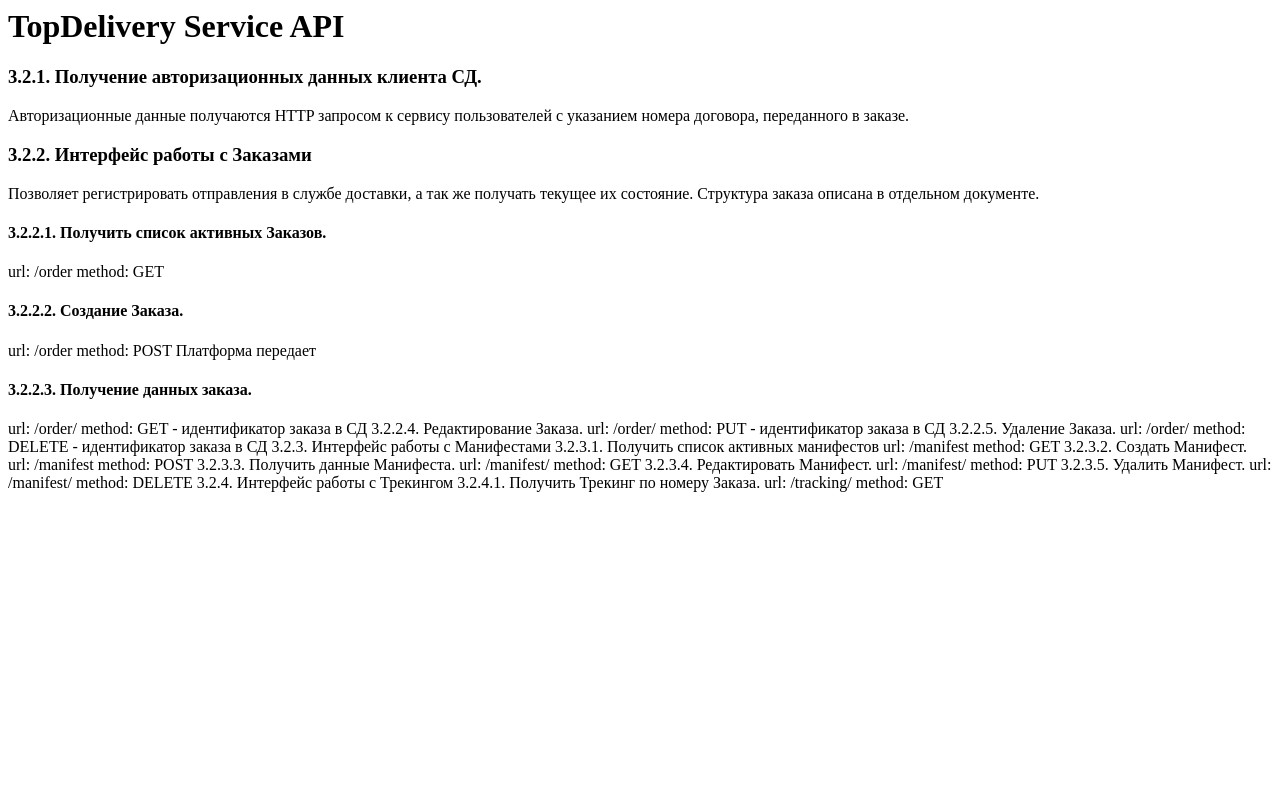
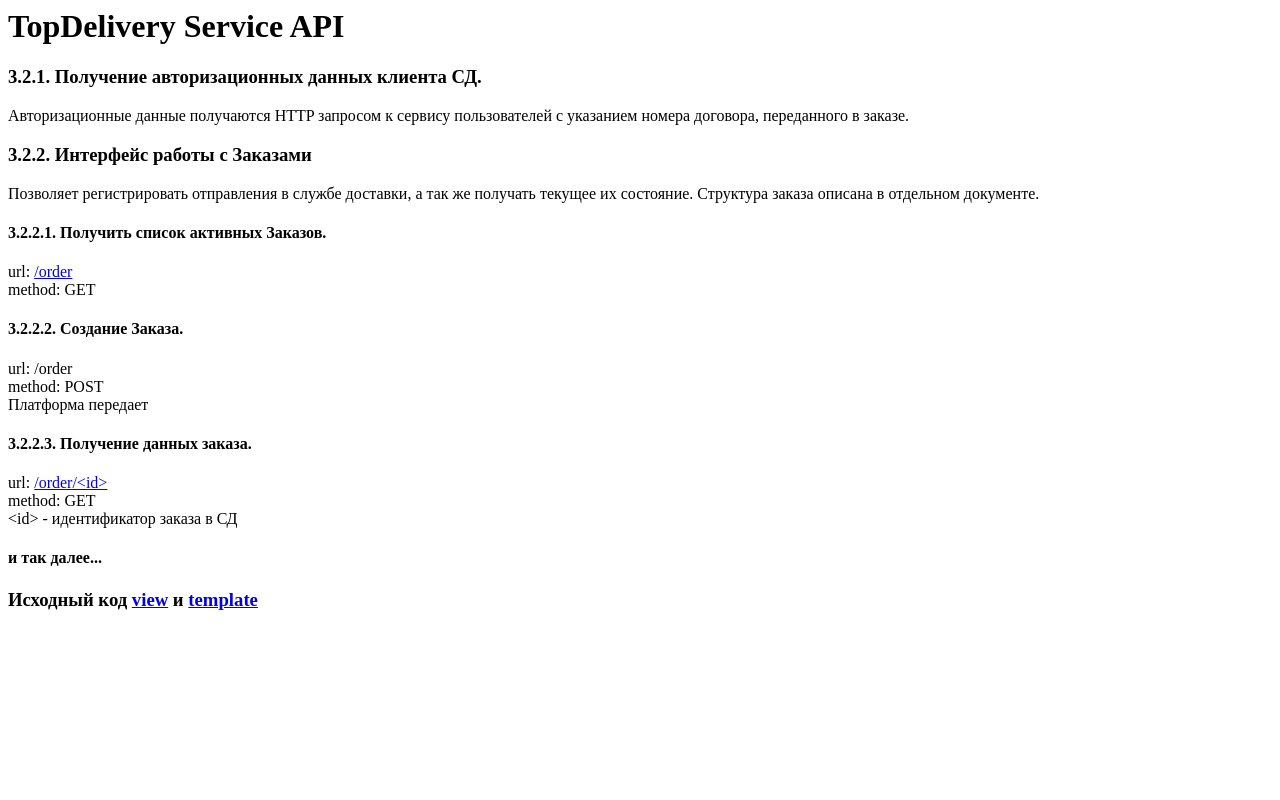
Before and after one commit to ffedoroff/topdelivery-service, a Python web app: template app/service/templates/index.html in a window 1280 px wide. Run offline with Jinja, Linux system fonts and the light colour scheme; the template is opened without the code that fills it, so the values that code supplies are empty.

Commit message:
creating service calls

```diff
--- a/app/service/templates/index.html
+++ b/app/service/templates/index.html
@@ -10,46 +10,27 @@
     Структура заказа описана в отдельном документе.
 
     <h4>3.2.2.1.  Получить список активных Заказов.</h4>
-url: /order
+    url: <a href="/order" target="_blank">/order</a> <br />
     method: GET
 
     <h4>3.2.2.2.  Создание Заказа.</h4>
-url: /order
-method: POST
-Платформа передает
+    url: /order <br />
+    method: POST <br />
+    Платформа передает <br />
 
     <h4>3.2.2.3.  Получение данных заказа.</h4>
-url: /order/<id>
-method: GET
-<id> - идентификатор заказа в СД
+    url: <a href="/order/22" target="_blank">/order/&lt;id&gt;</a> <br />
+    method: GET <br />
+    &lt;id&gt; - идентификатор заказа в СД<br />
 
-3.2.2.4.  Редактирование Заказа.
-url: /order/<id>
-method: PUT
-<id> - идентификатор заказа в СД
-3.2.2.5.  Удаление Заказа.
-url: /order/<id>
-method: DELETE
-<id> - идентификатор заказа в СД
-3.2.3.  Интерфейс работы с Манифестами
-3.2.3.1.  Получить список активных манифестов
-url: /manifest
-method: GET
-3.2.3.2.  Создать Манифест.
-url: /manifest
-method: POST
-3.2.3.3.  Получить данные Манифеста.
-url: /manifest/<id>
-method: GET
-3.2.3.4.  Редактировать Манифест.
-url: /manifest/<id>
-method: PUT
-3.2.3.5.  Удалить Манифест.
-url: /manifest/<id>
-method: DELETE
-3.2.4.  Интерфейс работы с Трекингом
-3.2.4.1.  Получить Трекинг по номеру Заказа.
-url: /tracking/<id>
-method: GET
+    <h4>и так далее...</h4>
+
+    <h3>Исходный код
+        <a target="_blank" href="https://github.com/ffedoroff/topdelivery-service/blob/master/app/service/views.py">view</a>
+        и
+        <a target="_blank" href="https://github.com/ffedoroff/topdelivery-service/blob/master/app/service/templates/index.html">template</a>
+    </h3>
+
+
 
 {% endblock %}
```
Also changed, not shown: app/service/views.py (+9 -0 lines). Lines whose indentation alone changed are shown as unchanged.
